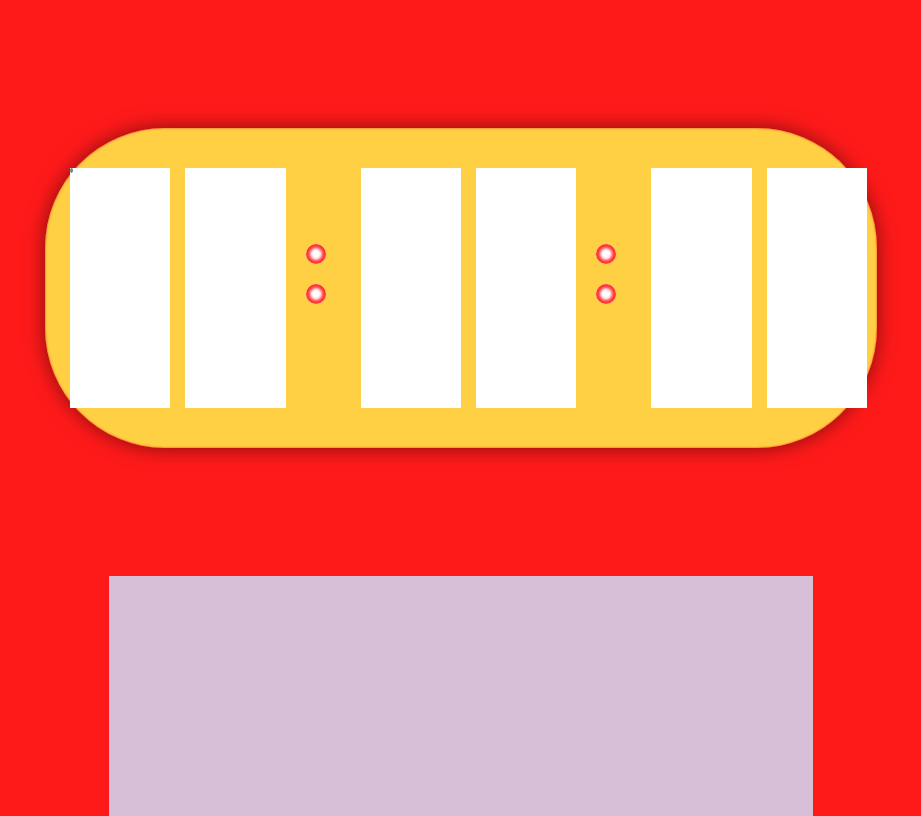
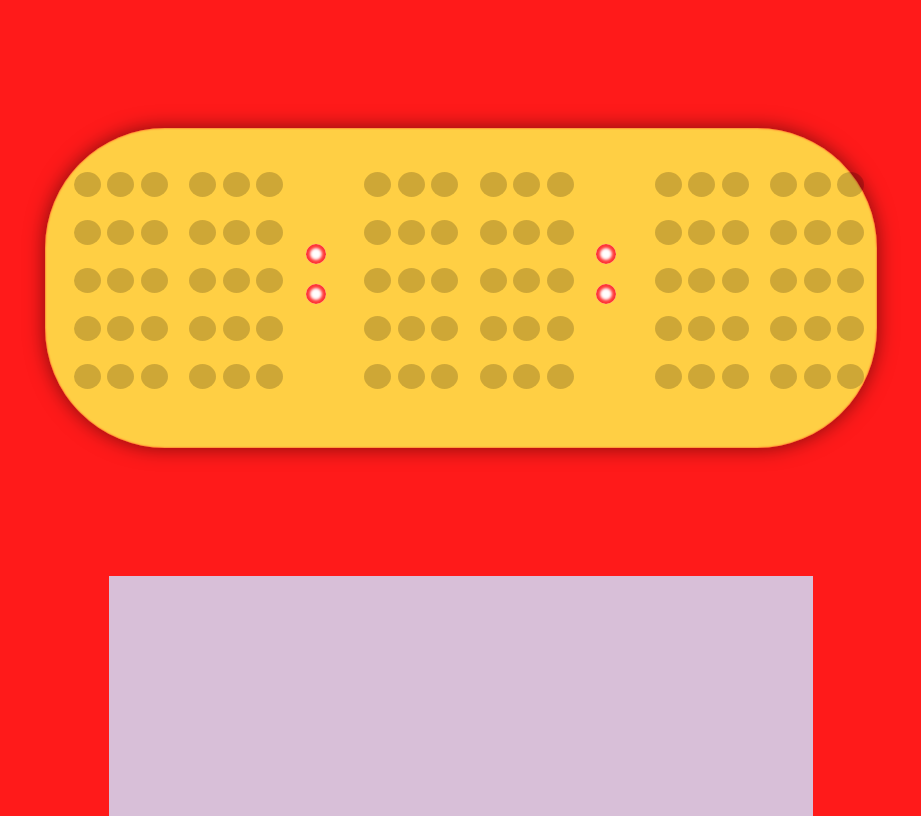
Before and after one commit to Mrfroxi/Clock, a plain HTML site: page index.html in a window 1280 px wide. Shown: the whole page, without its empty margins (179-1100 px from the left). Drawn offline with Linux system fonts and the light colour scheme.

Commit message:
date time

```diff
--- a/index.html
+++ b/index.html
@@ -11,25 +11,119 @@
         <div id='Number'>
         <div id='h'>
             <div id='fh1'>
-            <span></span>
+            <span class='1 '></span>
+            <span class='2 '></span>
+            <span class='3 '></span>
+            <span class='4 '></span>
+            <span class='5 '></span>
+            <span class='6 '></span>
+            <span class='7 '></span>
+            <span class='8 '></span>
+            <span class='9 '></span>
+            <span class='10 '></span>
+            <span class='11'></span>
+            <span class='12 '></span>
+            <span class='13 '></span>
+            <span class='14 '></span>
+            <span class='15 '></span>
             </div>
-            <div id='fh2'> </div>
+            <div id='fh2'>
+                <span class='1 '></span>
+                <span class='2 '></span>
+                <span class='3 '></span>
+                <span class='4 '></span>
+                <span class='5 '></span>
+                <span class='6 '></span>
+                <span class='7 '></span>
+                <span class='8 '></span>
+                <span class='9 '></span>
+                <span class='10 '></span>
+                <span class='11'></span>
+                <span class='12 '></span>
+                <span class='13 '></span>
+                <span class='14 '></span>
+                <span class='15 '></span>
+            </div>
         </div>
         <div class='dote' >
             <div class="selected"></div>
 			<div class="selected"></div>
         </div>
         <div id='m'>
-            <div id=fm1></div>
-            <div id=fm2></div>
+            <div id=fm1>
+                <span class='1 '></span>
+                <span class='2 '></span>
+                <span class='3 '></span>
+                <span class='4 '></span>
+                <span class='5 '></span>
+                <span class='6 '></span>
+                <span class='7 '></span>
+                <span class='8 '></span>
+                <span class='9 '></span>
+                <span class='10 '></span>
+                <span class='11'></span>
+                <span class='12 '></span>
+                <span class='13 '></span>
+                <span class='14 '></span>
+                <span class='15 '></span>
+            </div>
+            <div id=fm2>
+                <span class='1 '></span>
+                <span class='2 '></span>
+                <span class='3 '></span>
+                <span class='4 '></span>
+                <span class='5 '></span>
+                <span class='6 '></span>
+                <span class='7 '></span>
+                <span class='8 '></span>
+                <span class='9 '></span>
+                <span class='10 '></span>
+                <span class='11'></span>
+                <span class='12 '></span>
+                <span class='13 '></span>
+                <span class='14 '></span>
+                <span class='15 '></span>
+            </div>
         </div>
         <div class='dote' >
             <div class="selected"></div>
 			<div class="selected"></div>
         </div>
         <div id='s'>
-            <div id='fs1'></div>
-            <div id='fs2'></div>
+            <div id='fs1'>
+                <span class='1 '></span>
+                <span class='2 '></span>
+                <span class='3 '></span>
+                <span class='4 '></span>
+                <span class='5 '></span>
+                <span class='6 '></span>
+                <span class='7 '></span>
+                <span class='8 '></span>
+                <span class='9 '></span>
+                <span class='10 '></span>
+                <span class='11'></span>
+                <span class='12 '></span>
+                <span class='13 '></span>
+                <span class='14 '></span>
+                <span class='15 '></span>
+            </div>
+            <div id='fs2'>
+                <span class='1 '></span>
+                <span class='2 '></span>
+                <span class='3 '></span>
+                <span class='4 '></span>
+                <span class='5 '></span>
+                <span class='6 '></span>
+                <span class='7 '></span>
+                <span class='8 '></span>
+                <span class='9 '></span>
+                <span class='10 '></span>
+                <span class='11'></span>
+                <span class='12 '></span>
+                <span class='13 '></span>
+                <span class='14 '></span>
+                <span class='15 '></span>
+            </div>
         </div>
         </div>
     </div>
--- a/main.js
+++ b/main.js
@@ -1,5 +1,31 @@
+const numbers = {
+	'1': [2, 3, 6, 9, 12, 15],
+	'2': [1, 2, 3, 6, 7, 8, 9, 10, 13, 14, 15],
+	'3': [1, 2, 3, 6, 8, 9, 12, 13, 14, 15],
+	'4': [1, 3, 4, 6, 7, 8, 9, 12, 15],
+	'5': [1, 2, 3, 4, 7, 8, 9, 12, 13, 14, 15],
+	'6': [1, 2, 3, 4, 7, 8, 9, 10, 12, 13, 14, 15],
+	'7': [1, 2, 3, 6, 9, 12, 15],
+	'8': [1, 2, 3, 4, 6, 7, 8, 9, 10, 12, 13, 14, 15],
+	'9': [1, 2, 3, 4, 6, 7, 8, 9, 12, 13, 14, 15],
+	'0': [1, 2, 3, 4, 6, 7, 9, 10, 12, 13, 13, 14, 15],
+};
+
+const formatDate = num => {
+    return num<10 ? ['0' ,num.toString()] : num.toString().split('');
+}
+//Возвращает массив чисел
+let datetime = () => {
 const now = new Date();
-const hour = now.getHours();
-const minet = now.getMinutes();
-const second = now.getSeconds();
-console.log(minet);
+const hour =formatDate(now.getHours());
+const  minet = formatDate(now.getMinutes());
+ const second =formatDate( now.getSeconds());
+return{ hour,minet,second}
+}
+
+
+
+console.log(datetime())
+
+
+document.querySelector('span');
--- a/style.css
+++ b/style.css
@@ -65,16 +65,17 @@ body{
 }
 #fh1 , #fh2,#fm1 ,#fm2,#fs2,#fs1{
     display: grid;
+    grid-template-columns: 1fr 1fr 1fr;
     margin-left:15px ;
-    background-color: rgb(255, 255, 255);
     width: 45%;
     height: 100%
 }
 
 span{
-    background-color: rgba(0, 0, 0, 0.5);
-    width: 3%;
-    height: 2%;
+    background-color: rgba(0, 0, 0, 0.192);
+    width: 27px;
+    height: 25px;
     display: block;
     border-radius: 50%;
+    margin: 11%;
 }
```
